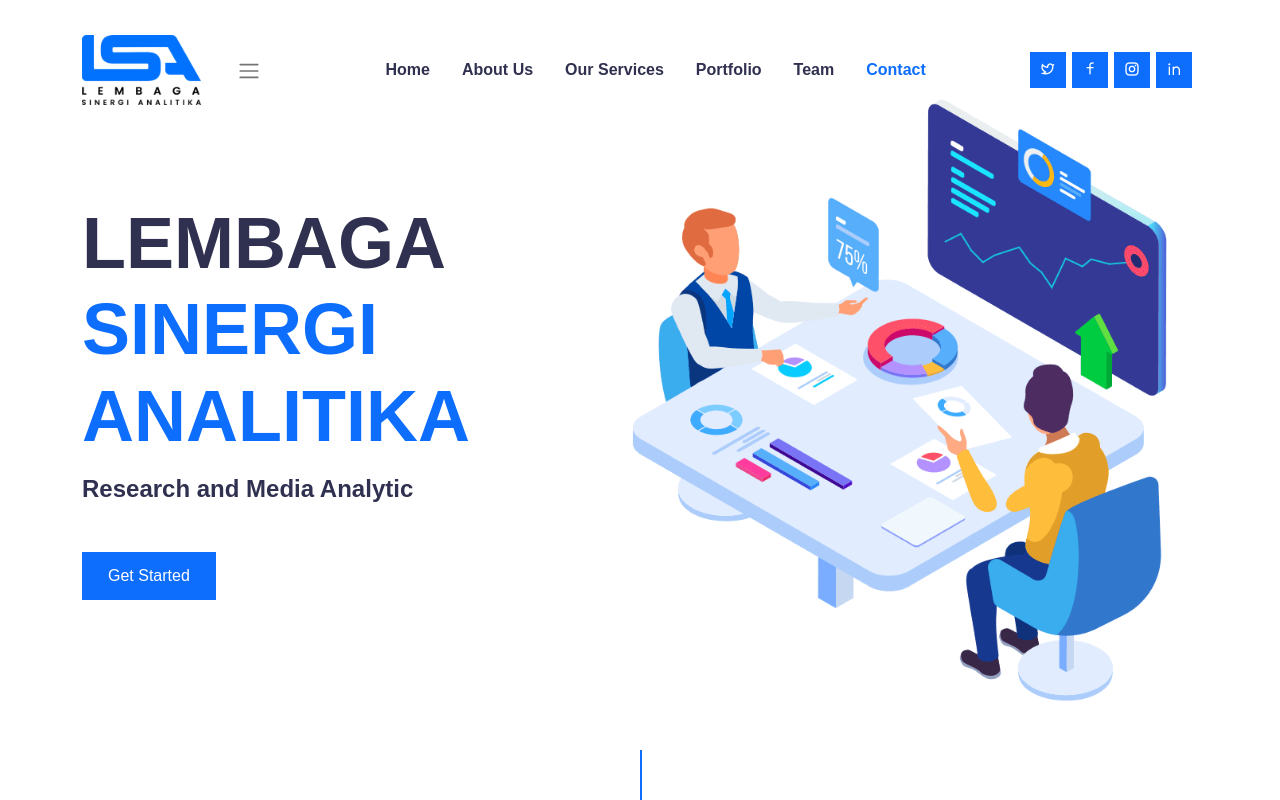
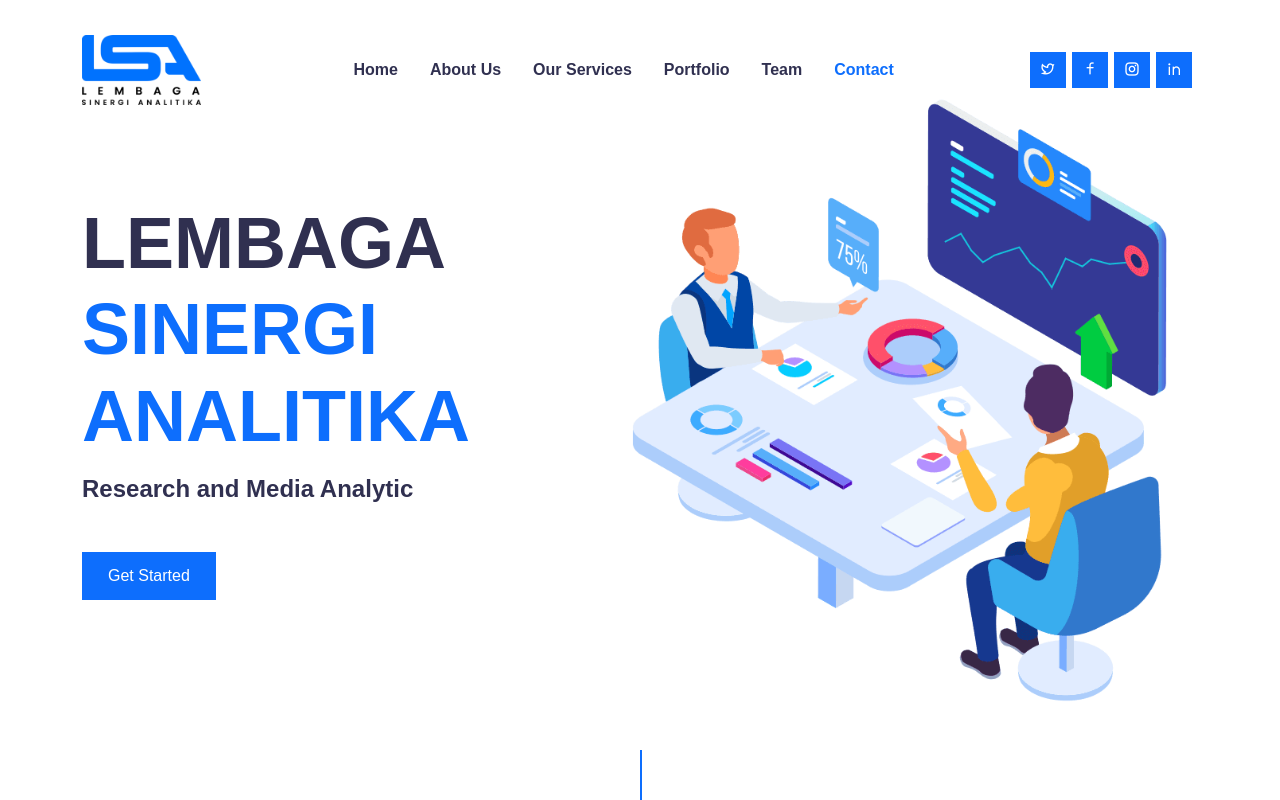
Before and after one commit to AmangLy6666/Project1-LembagaSinergiAnalitika-main, a plain HTML site: page index.html in a window 1280 px wide. Shown: the top 800 px of the page. Drawn offline with nearby package versions, Linux system fonts and the light colour scheme; a web font is replaced by a local one.

Commit message:
modified

```diff
--- a/index.html
+++ b/index.html
@@ -20,7 +20,7 @@
     <nav id="navbar" class="navbar navbar-expand-lg fixed-top">
         <div class="container">
             <a class="navbar-brand" href="#"><img src="assets/images/LSA.png" width="50" height="70" alt="LSA"></a>
-            <button id="button1"  class="burger" type="button" data-bs-toggle="collapse" data-bs-target="#navbarNav"
+            <button class="navbar-toggler" type="button" data-bs-toggle="collapse" data-bs-target="#navbarNav"
                 aria-controls="navbarNav" aria-expanded="false" aria-label="Toggle navigation">
                 <span class="navbar-toggler-icon"></span>
             </button>
```
